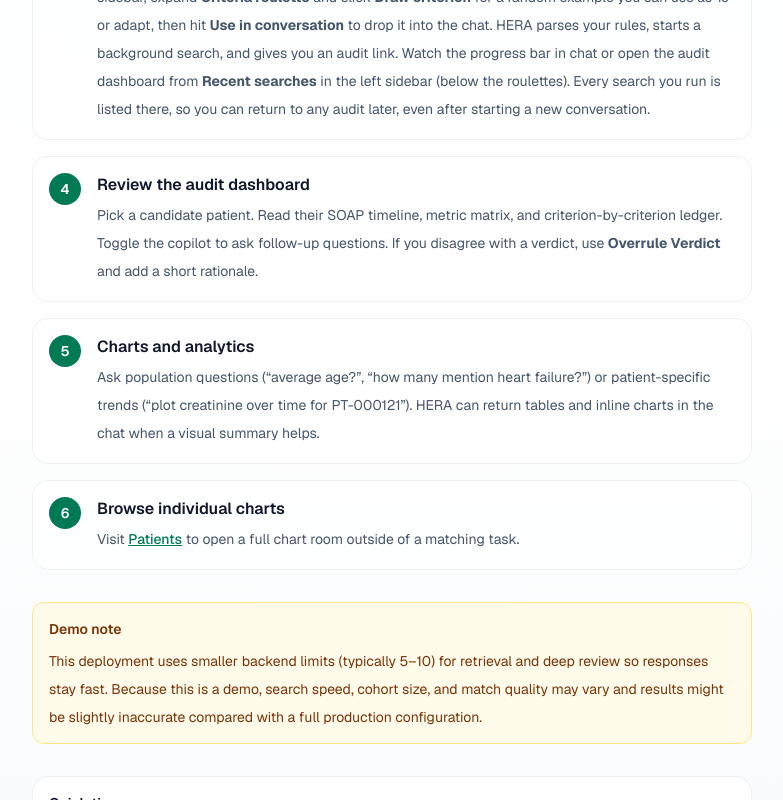
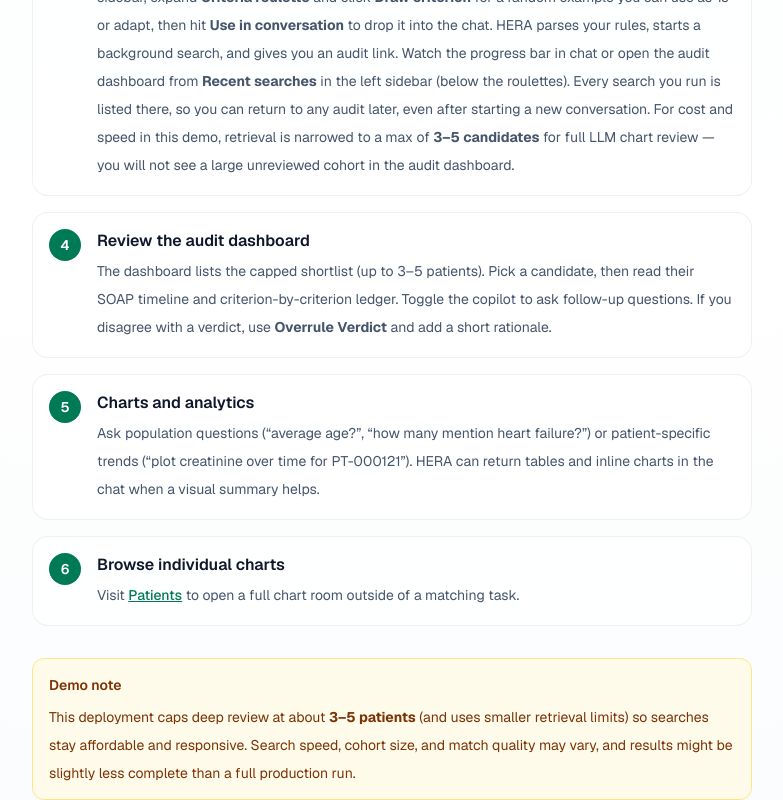
Before and after one commit to pauljeffrey/HERA, a Next.js app in the folder frontend/: page /how-to-use in a window 1280 px wide. Shown: the part 720-1520 px from the top of the page, without its empty margins (248-1031 px from the left). Built offline with nearby package versions, Linux system fonts and the light colour scheme.

Commit message:
improve 'how to use' page content

```diff
--- a/frontend/src/app/how-to-use/page.tsx
+++ b/frontend/src/app/how-to-use/page.tsx
@@ -38,13 +38,15 @@
           into the chat. HERA parses your rules, starts a background search, and gives you an audit link.
           Watch the progress bar in chat or open the audit dashboard from <strong>Recent searches</strong> in the
           left sidebar (below the roulettes). Every search you run is listed there, so you can return to any
-          audit later, even after starting a new conversation.
+          audit later, even after starting a new conversation. For cost and speed in this demo, retrieval is
+          narrowed to a max of <strong>3–5 candidates</strong> for full LLM chart review — you will not see a
+          large unreviewed cohort in the audit dashboard.
         </InfoStep>
 
         <InfoStep step={4} title="Review the audit dashboard">
-          Pick a candidate patient. Read their SOAP timeline, metric matrix, and criterion-by-criterion
-          ledger. Toggle the copilot to ask follow-up questions. If you disagree with a verdict, use{" "}
-          <strong>Overrule Verdict</strong> and add a short rationale.
+          The dashboard lists the capped shortlist (up to 3–5 patients). Pick a candidate, then read their SOAP
+          timeline and criterion-by-criterion ledger. Toggle the copilot to ask follow-up questions. If you
+          disagree with a verdict, use <strong>Overrule Verdict</strong> and add a short rationale.
         </InfoStep>
 
         <InfoStep step={5} title="Charts and analytics">
@@ -65,9 +67,9 @@
       <div className="mt-8 rounded-xl border border-amber-200 bg-amber-50 px-4 py-3 text-sm leading-7 text-amber-900 dark:border-amber-900/50 dark:bg-amber-950/30 dark:text-amber-100">
         <p className="font-semibold">Demo note</p>
         <p className="mt-1">
-          This deployment uses smaller backend limits (typically 5–10) for retrieval and deep review so
-          responses stay fast. Because this is a demo, search speed, cohort size, and match quality may
-          vary and results might be slightly inaccurate compared with a full production configuration.
+          This deployment caps deep review at about <strong>3–5 patients</strong> (and uses smaller retrieval
+          limits) so searches stay affordable and responsive. Search speed, cohort size, and match quality may
+          vary, and results might be slightly less complete than a full production run.
         </p>
       </div>
 
--- a/frontend/src/components/audit/AuditDashboard.tsx
+++ b/frontend/src/components/audit/AuditDashboard.tsx
@@ -135,6 +135,10 @@
                 ? `Matching in progress (${dashboard.progress_percentage}%)…`
                 : `Cohort: ${dashboard?.cohort_size ?? 0} patients`}
             </p>
+            <p className="mt-1 max-w-xl text-xs leading-5 text-slate-400">
+              Matched candidates are reduced to a max of 3–5 patients for deep LLM review to save cost and
+              time in this demo.
+            </p>
           </div>
           <div className="flex flex-wrap gap-2">
             <button
```
